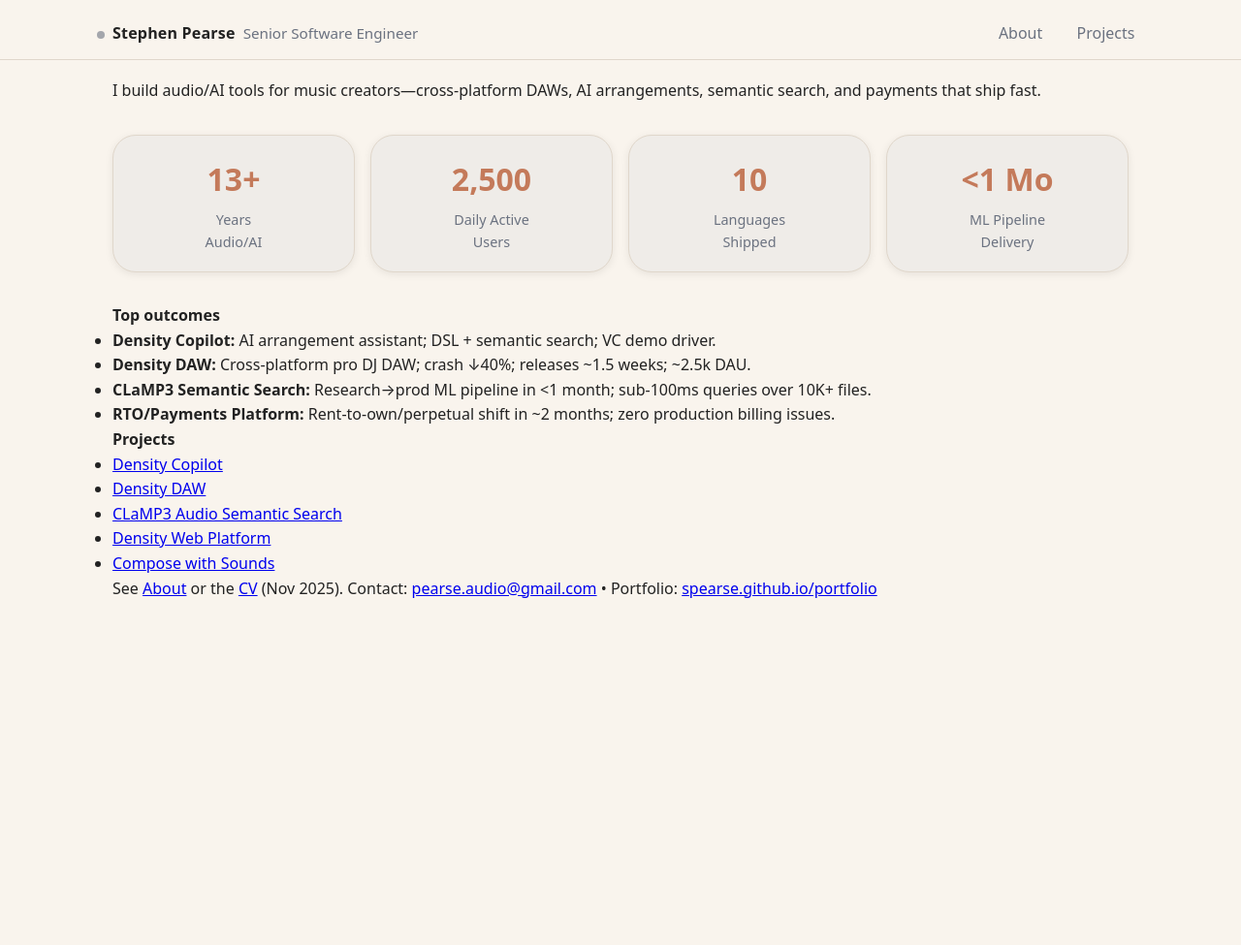
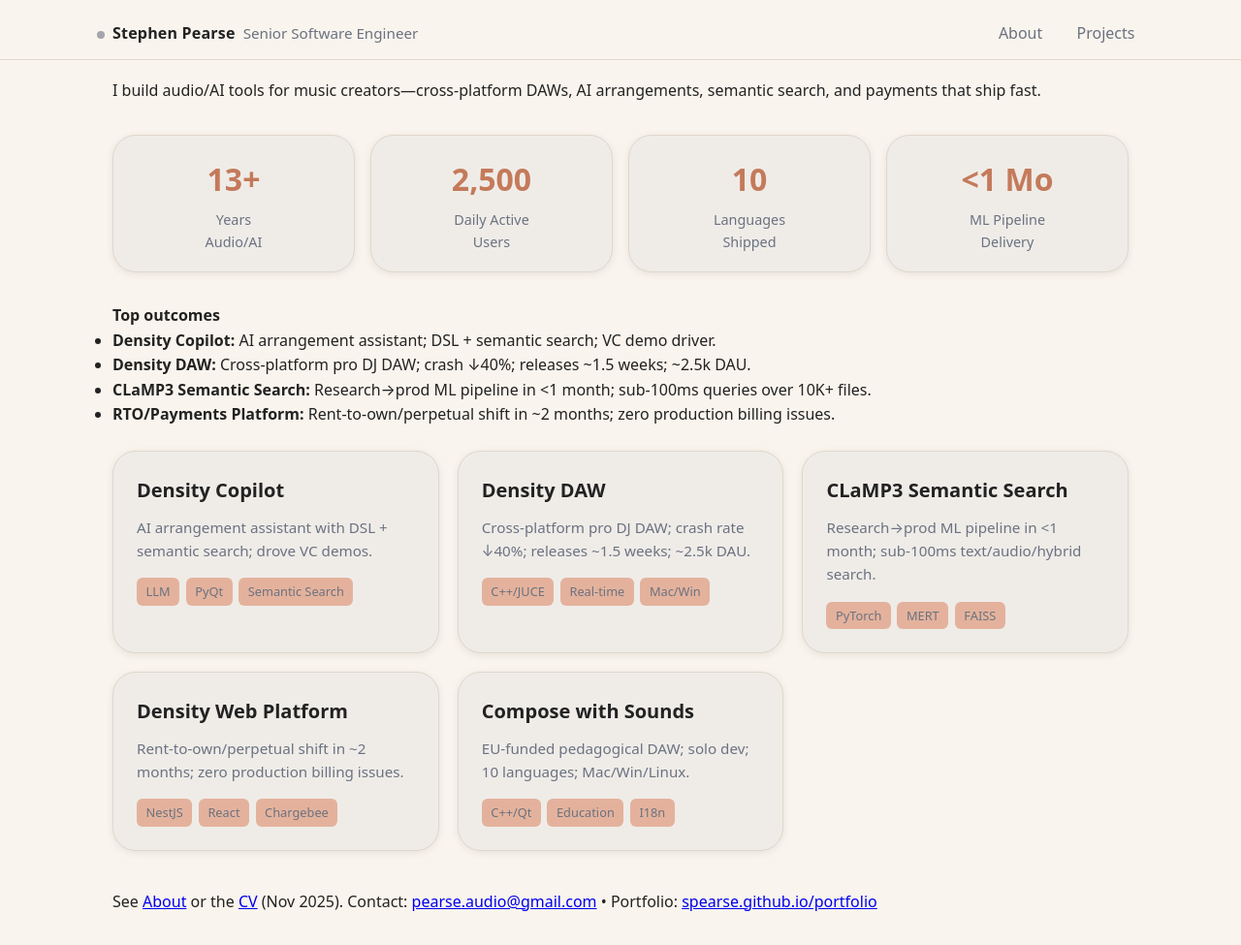
Before and after one commit to spearse/portfolio, a Jekyll site: the page built from index.md, in a window 1280 px wide and 975 px high. Shown: the whole window at 97% size. Built offline with Jekyll 4.4.1, drawn with Linux system fonts in a browser that asks for light colours.

Commit message:
landing page tiles updated

```diff
--- a/index.md
+++ b/index.md
@@ -30,11 +30,42 @@
 - **CLaMP3 Semantic Search:** Research→prod ML pipeline in <1 month; sub-100ms queries over 10K+ files.
 - **RTO/Payments Platform:** Rent-to-own/perpetual shift in ~2 months; zero production billing issues.
 
-**Projects**
-- [Density Copilot](projects/01-Density-Copilot.md)
-- [Density DAW](projects/02-Density-DAW.md)
-- [CLaMP3 Audio Semantic Search](projects/04-CLaMP3-Audio-Semantic-Search.md)
-- [Density Web Platform](projects/05-Density-Web-Platform.md)
-- [Compose with Sounds](projects/03-Compose-with-Sounds.md)
+<div class="cards" id="projects">
+  <a class="card" href="{{ site.baseurl }}/projects/01-Density-Copilot.md">
+    <h3>Density Copilot</h3>
+    <p>AI arrangement assistant with DSL + semantic search; drove VC demos.</p>
+    <ul class="tags">
+      <li>LLM</li><li>PyQt</li><li>Semantic Search</li>
+    </ul>
+  </a>
+  <a class="card" href="{{ site.baseurl }}/projects/02-Density-DAW.md">
+    <h3>Density DAW</h3>
+    <p>Cross-platform pro DJ DAW; crash rate ↓40%; releases ~1.5 weeks; ~2.5k DAU.</p>
+    <ul class="tags">
+      <li>C++/JUCE</li><li>Real-time</li><li>Mac/Win</li>
+    </ul>
+  </a>
+  <a class="card" href="{{ site.baseurl }}/projects/04-CLaMP3-Audio-Semantic-Search.md">
+    <h3>CLaMP3 Semantic Search</h3>
+    <p>Research→prod ML pipeline in &lt;1 month; sub-100ms text/audio/hybrid search.</p>
+    <ul class="tags">
+      <li>PyTorch</li><li>MERT</li><li>FAISS</li>
+    </ul>
+  </a>
+  <a class="card" href="{{ site.baseurl }}/projects/05-Density-Web-Platform.md">
+    <h3>Density Web Platform</h3>
+    <p>Rent-to-own/perpetual shift in ~2 months; zero production billing issues.</p>
+    <ul class="tags">
+      <li>NestJS</li><li>React</li><li>Chargebee</li>
+    </ul>
+  </a>
+  <a class="card" href="{{ site.baseurl }}/projects/03-Compose-with-Sounds.md">
+    <h3>Compose with Sounds</h3>
+    <p>EU-funded pedagogical DAW; solo dev; 10 languages; Mac/Win/Linux.</p>
+    <ul class="tags">
+      <li>C++/Qt</li><li>Education</li><li>I18n</li>
+    </ul>
+  </a>
+</div>
 
 See [About]({{ site.baseurl }}/about/) or the [CV]({{ site.baseurl }}/cv/) (Nov 2025). Contact: [pearse.audio@gmail.com](mailto:pearse.audio@gmail.com) • Portfolio: [spearse.github.io/portfolio](https://spearse.github.io/portfolio/)
```
